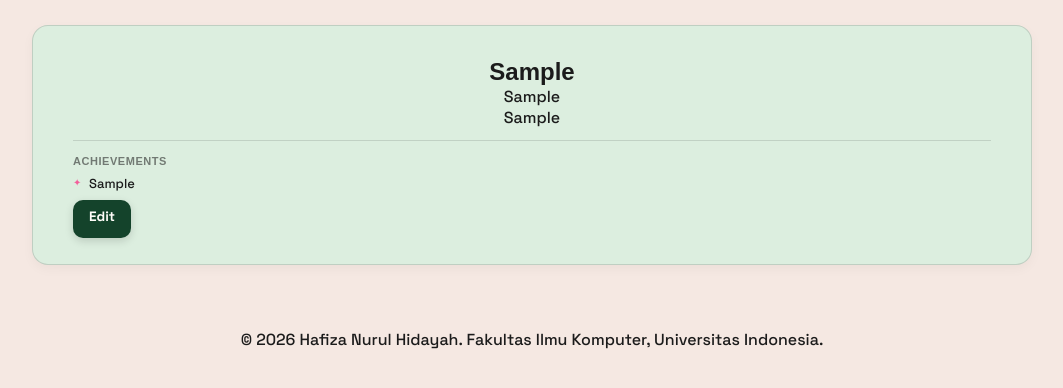
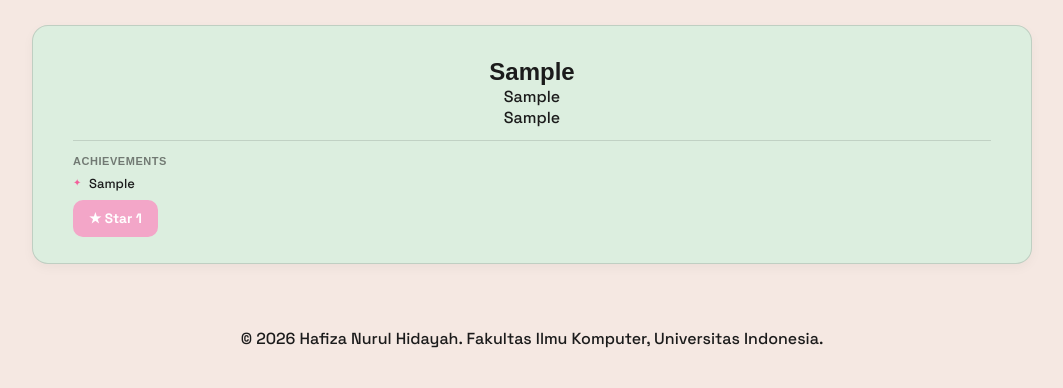
Before and after one commit to hafizanurulhidayah/myportofolio, a Django app: page /education/ in a window 1280 px wide. Shown: the part 240-628 px from the top of the page, without its empty margins (108-1171 px from the left). Run offline with Django 5.2, Linux system fonts and the light colour scheme; tables that the repository leaves empty hold one stand-in row (values such as "Sample post").

Commit message:
feat: add authentication authorization and star feature

```diff
--- a/main/models.py
+++ b/main/models.py
@@ -22,7 +22,6 @@ class Experience(models.Model):
     thumbnail = models.URLField(blank=True, null=True)
     started_at = models.DateTimeField()
     ended_at = models.DateTimeField(blank=True, null=True)
-    experience_image_url = models.URLField(blank=True, max_length=500)
     starred_by = models.ManyToManyField(
         User, related_name="starred_experience", blank=True
     )
@@ -47,6 +46,9 @@ class Education(models.Model):
     degree = models.CharField(max_length=100)
     year = models.CharField(max_length=20)
     achievements = models.TextField()
+    starred_by = models.ManyToManyField(
+            User, related_name="starred_education", blank=True
+        )
 
 class PreviousWork(models.Model):
     title = models.CharField(max_length=100)
@@ -60,3 +62,6 @@ class PreviousWork(models.Model):
         blank=True,
         null=True
     )
+    starred_by = models.ManyToManyField(
+            User, related_name="starred_previouswork", blank=True
+        )
--- a/main/urls.py
+++ b/main/urls.py
@@ -21,7 +21,9 @@ from main.views import (
     register,
     login_user,
     logout_user,
-    toggle_star,
+    toggle_star_experience,
+    toggle_star_education,
+    toggle_star_previouswork,
 )
 
 app_name = "main"
@@ -45,5 +47,8 @@ urlpatterns = [
     path("register/", register, name="register"),
     path("login/", login_user, name="login"),
     path("logout/", logout_user, name="logout"),
-    path("experience/<uuid:experience_id>/star/",toggle_star,name="toggle_star",),
+    path("experience/<uuid:experience_id>/star/",toggle_star_experience,name="toggle_star_experience",),
+    path("education/<int:education_id>/star/",toggle_star_education,name="toggle_star_education"),
+    path("previous-work/<int:previouswork_id>/star/",toggle_star_previouswork,name="toggle_star_previouswork"),
+
 ]
--- a/main/views.py
+++ b/main/views.py
@@ -62,7 +62,7 @@ def logout_user(request):
 
 
 @login_required(login_url="/login/")
-def toggle_star(request, experience_id):
+def toggle_star_experience(request, experience_id):
     experience = get_object_or_404(Experience, pk=experience_id)
 
     if request.method == "POST":
@@ -72,6 +72,36 @@ def toggle_star(request, experience_id):
             experience.starred_by.add(request.user)
 
     return redirect("main:show_experience")
+
+
+@login_required(login_url="/login/")
+def toggle_star_education(request, education_id):
+    education = get_object_or_404(Education, pk=education_id)
+
+    if request.method == "POST":
+        # Kalau akun ini sudah pernah memberi star, batalkan star-nya.
+        # Kalau belum, tambahkan star.
+        if request.user in education.starred_by.all():
+            education.starred_by.remove(request.user)
+        else:
+            education.starred_by.add(request.user)
+
+    return redirect("main:show_education")
+
+
+@login_required(login_url="/login/")
+def toggle_star_previouswork(request, previouswork_id):
+    previouswork = get_object_or_404(PreviousWork, pk=previouswork_id)
+
+    if request.method == "POST":
+        # Kalau akun ini sudah pernah memberi star, batalkan star-nya.
+        # Kalau belum, tambahkan star.
+        if request.user in previouswork.starred_by.all():
+            previouswork.starred_by.remove(request.user)
+        else:
+            previouswork.starred_by.add(request.user)
+
+    return redirect("main:show_previous_work")
 
 def show_main(request):
     last_login = request.COOKIES.get('last_login', 'Belum ada sesi login / Cookie tidak ditemukan')
@@ -408,11 +438,15 @@ def create_experience(request):
     )
 
 # update
+@login_required(login_url="/login/")
 def update_experience(request, experience_id):
     experience = get_object_or_404(
         Experience,
         id=experience_id
     )
+
+    if not request.user.has_perm("main.change_experience"):
+        raise PermissionDenied
 
     if request.method == "POST":
         form = ExperienceForm(
@@ -448,6 +482,9 @@ def update_education(request, education_id):
         Education,
         id=education_id
     )
+
+    if not request.user.has_perm("main.change_education"):
+        raise PermissionDenied
 
     if request.method == "POST":
         form = EducationForm(
@@ -505,6 +542,9 @@ def update_previous_work(request, previous_work_id):
         pk=previous_work_id
     )
 
+    if not request.user.has_perm("main.change_previouswork"):
+        raise PermissionDenied
+
     if request.method == "POST":
         form = PreviousWorkForm(
             request.POST,
--- a/templates/PreviousWork.html
+++ b/templates/PreviousWork.html
@@ -90,12 +90,16 @@
                                 </a>
                             {% endif %}
 
+                            {% if perms.main.change_previouswork %}
                             <a
                                 href="{% url 'main:update_previous_work' previous_work.id %}"
                                 class="button  button-edit"
                             >
                                 Edit
                             </a>
+                            {% endif %}
+
+                            {% include "components/previouswork_star.html" with previouswork=previous_work %}
                             {% if user.is_superuser %}
                                 {% include "components/previous_work_delete_modal.html" with previous_work=previous_work %}
                             {% endif %}
--- /dev/null
+++ b/templates/components/education_star.html
@@ -0,0 +1,24 @@
+<form method="post"
+      action="{% url 'main:toggle_star_education' education.id %}"
+      class="star-form">
+
+    {% csrf_token %}
+
+    <button type="submit"
+            class="button button-star{% if user in education.starred_by.all %} is-starred{% endif %}"
+            title="{% if education.starred_by.all %}Unstar{% else %}Jadilah yang pertama memberi star{% endif %}">
+
+        <span aria-hidden="true">★</span>
+
+        {% if user in education.starred_by.all %}
+            Unstar
+        {% else %}
+            Star
+        {% endif %}
+
+        <span class="star-count">
+            {{ education.starred_by.count }}
+        </span>
+
+    </button>
+</form>
--- a/templates/components/experience_star.html
+++ b/templates/components/experience_star.html
@@ -1,5 +1,5 @@
 <form method="post"
-      action="{% url 'main:toggle_star' experience.id %}"
+      action="{% url 'main:toggle_star_experience' experience.id %}"
       class="star-form">
 
     {% csrf_token %}
--- a/templates/education.html
+++ b/templates/education.html
@@ -71,10 +71,14 @@
                                     </a>
                                 {% endif %}
 
+                                {% if perms.main.change_education %}
                                 <a href="{% url 'main:update_education' education.id %}"
                                    class="button button-edit">
                                     Edit
                                 </a>
+                                {% endif %}
+
+                                 {% include "components/education_star.html" with education=education %}
                                 {% if user.is_superuser %}
                                     {% include "components/education_delete_modal.html" with education=education %}
                                 {% endif %}
--- a/templates/experience.html
+++ b/templates/experience.html
@@ -66,11 +66,13 @@
                                     </a>
                                 {% endif %}
 
+                            {% if perms.main.change_experience %}
                             <a href="{% url 'main:update_experience' experience.id %}"
                             class="button button-edit">
                                 Edit
 
                             </a>
+                           {% endif %}
 
                             {% include "components/experience_star.html" with experience=experience %}
                                 {% if user.is_superuser %}
```
Also changed, not shown: templates/components/previouswork_star.html (added, +24 -0 lines), main/migrations/0007_remove_experience_experience_image_url_and_more.py (added).
